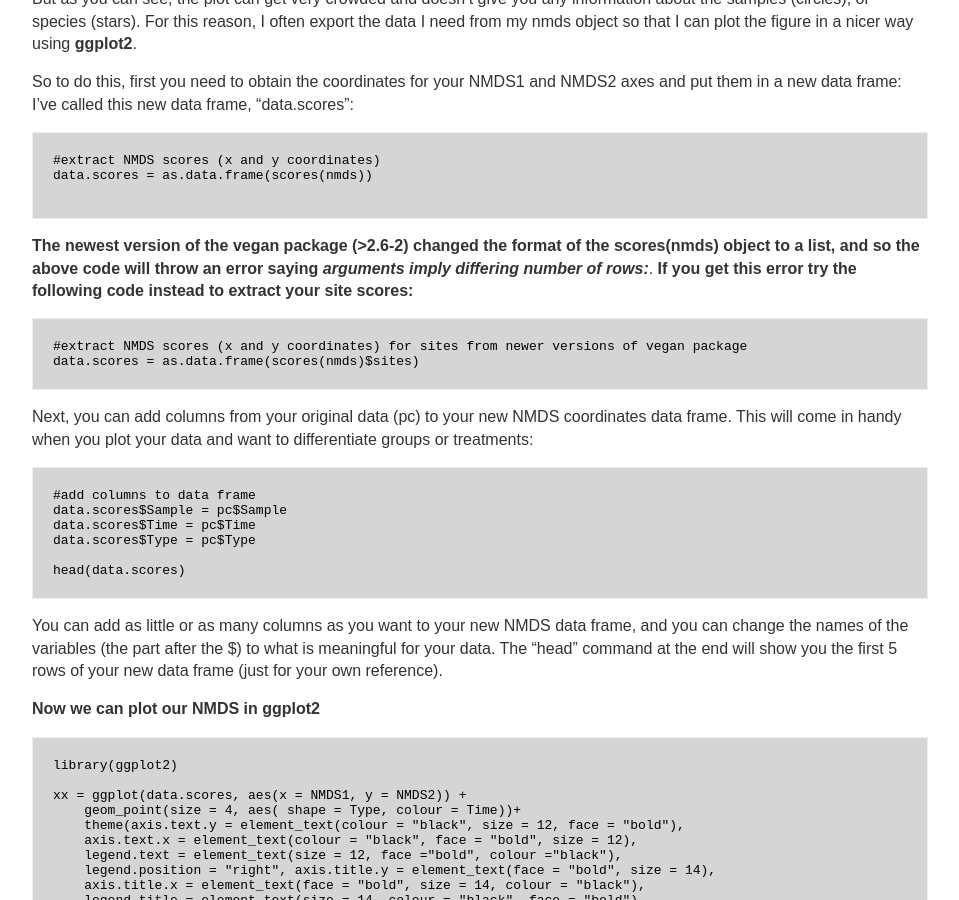
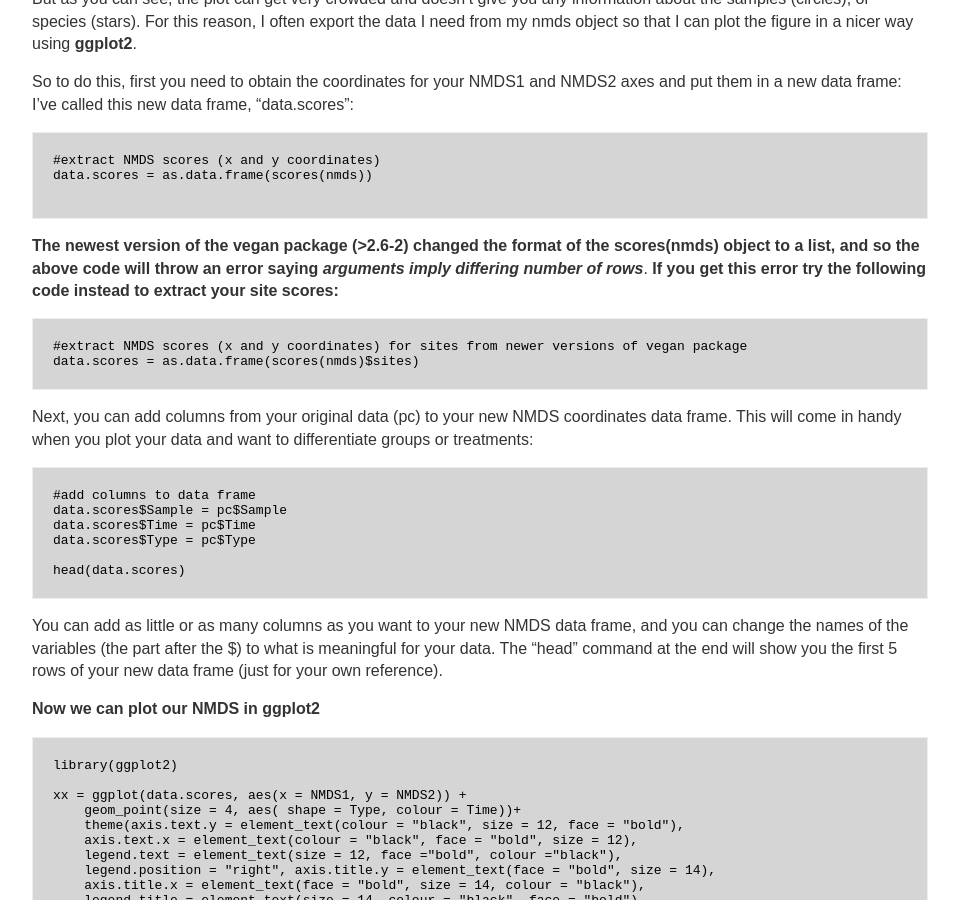
Before and after one commit to jkzorz/jkzorz.github.io, a Jekyll site: the page built from _posts/2019-06-06-NMDS.md, in a window 1280 px wide and 900 px high, scrolled down 2600 px. Shown: the whole window, without its empty margins (160-1119 px from the left). Built offline with Jekyll 4.4.1, drawn with Linux system fonts in a browser that asks for light colours.

Commit message:
Update 2019-06-06-NMDS.md

````diff
--- a/_posts/2019-06-06-NMDS.md
+++ b/_posts/2019-06-06-NMDS.md
@@ -72,7 +72,7 @@ data.scores = as.data.frame(scores(nmds))
 
 ```
 
-**The newest version of the vegan package (>2.6-2) changed the format of the scores(nmds) object to a list, and so the above code will throw an error saying** ***arguments imply differing number of rows:***. **If you get this error try the following code instead to extract your site scores:**
+**The newest version of the vegan package (>2.6-2) changed the format of the scores(nmds) object to a list, and so the above code will throw an error saying** ***arguments imply differing number of rows***. **If you get this error try the following code instead to extract your site scores:**
 
 ```
 #extract NMDS scores (x and y coordinates) for sites from newer versions of vegan package
````
